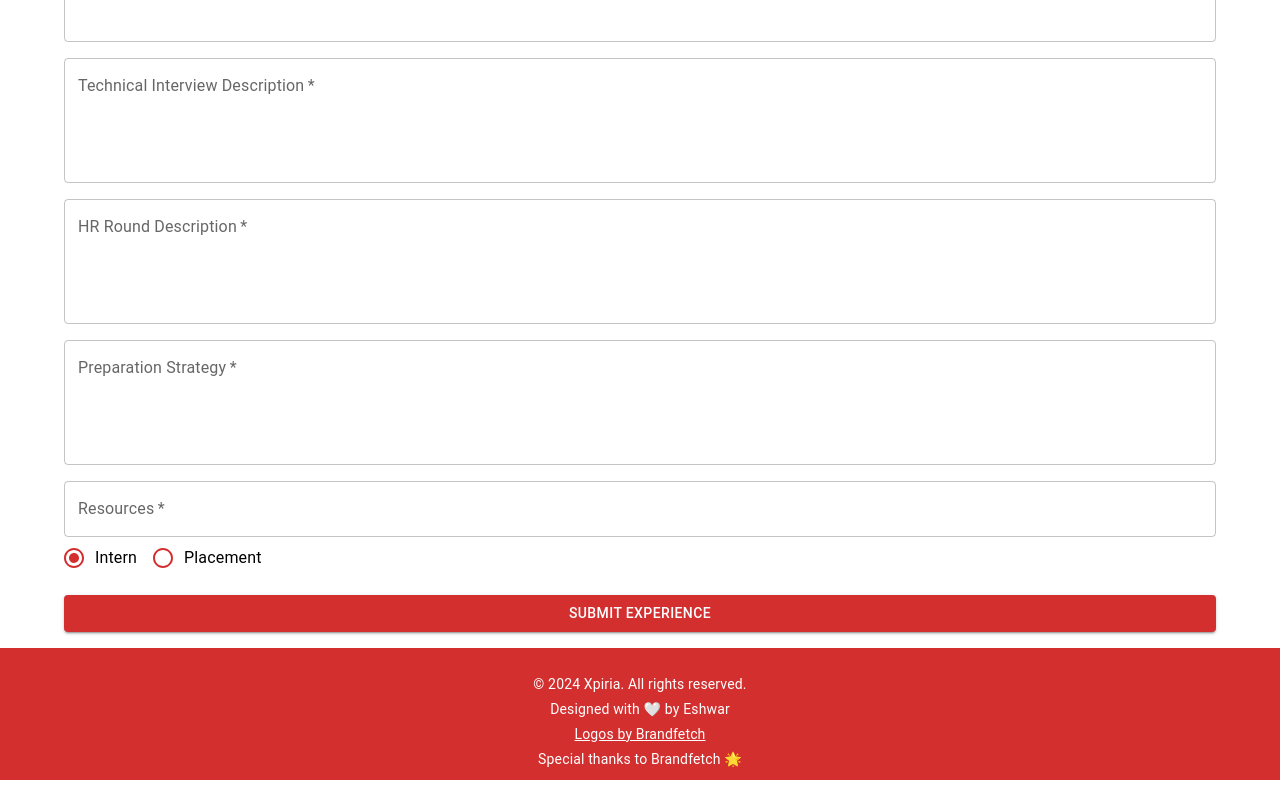
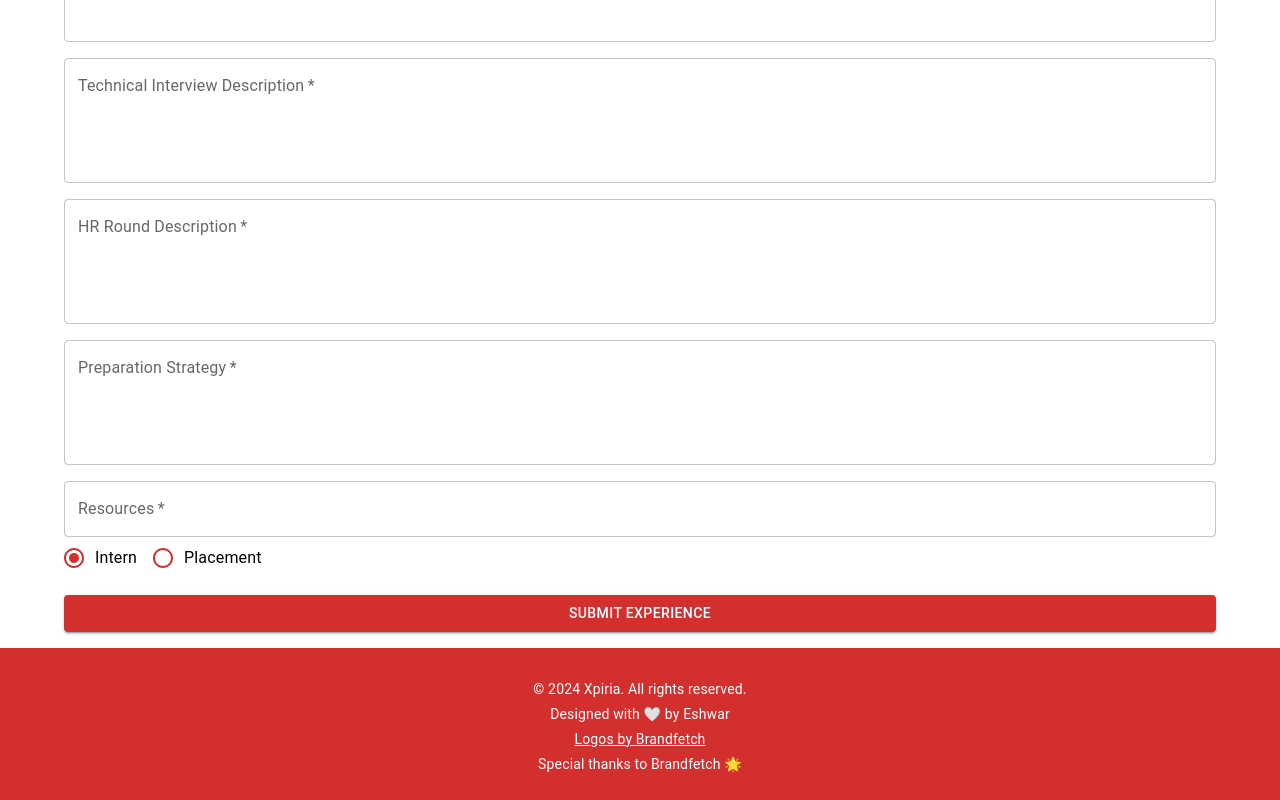
Before and after one commit to eshwar0210/xpiria_frontend, a React (Create React App) app: page /share-experience in a window 1280 px wide. Shown: the part 1083-1883 px from the top of the page. Built offline with nearby package versions, Linux system fonts and the light colour scheme.

Commit message:
footer update

```diff
--- a/src/components/Footer.js
+++ b/src/components/Footer.js
@@ -15,10 +15,10 @@ const Footer = () => {
         textAlign: 'center',
         backgroundColor: '#D32F2F',
         color: 'white',
-        height: '100px',
+        height: '120px',
       }}
     >
-      <Typography variant="body2" sx={{ marginTop: '10px' }}>
+      <Typography variant="body2" sx={{ marginTop: '15px' }}>
         © {new Date().getFullYear()} Xpiria. All rights reserved.
       </Typography>
       <Typography variant="body2" sx={{ marginTop: '5px' }}>
```
